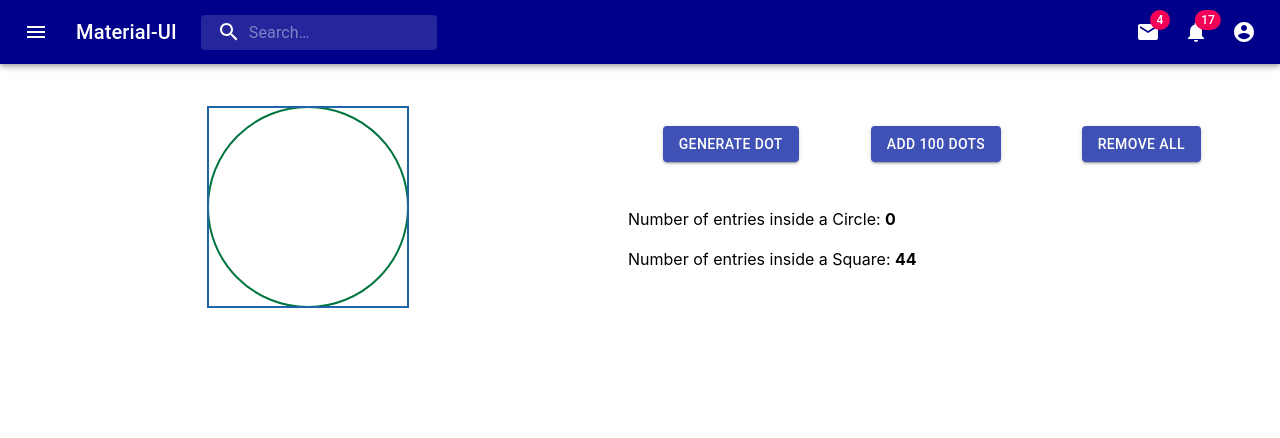
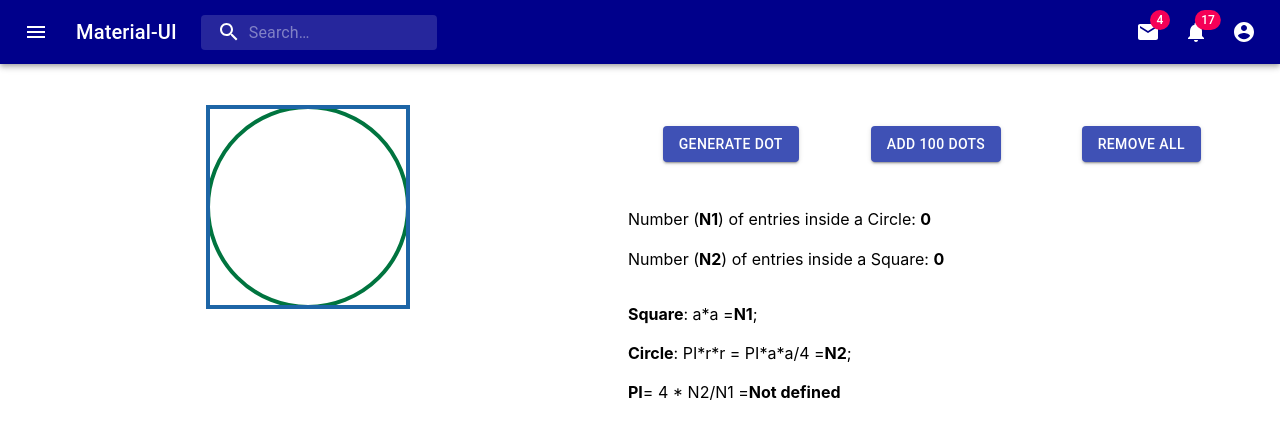
Before and after one commit to stefanaz/PIFinder, a React (Create React App) app: page / in a window 1280 px wide. Shown: the top 438 px of the page. Built offline with nearby package versions, Linux system fonts and the light colour scheme.

Commit message:
basic functionality added

```diff
--- a/src/components/layout/Body.js
+++ b/src/components/layout/Body.js
@@ -13,7 +13,11 @@ import styles from "./Body.module.css";
 
 const Body = ({ setDot, removeDots, dots }) => {
   const insideCircle = () => {
-    return dots.length;
+    return dots.filter(d => {
+      return (
+        Math.pow(d.x - 100, 2) + Math.pow(d.y - 100, 2) <= Math.pow(100, 2)
+      );
+    }).length;
   };
 
   const insideSquare = () => {
@@ -88,7 +92,8 @@ const Body = ({ setDot, removeDots, dots }) => {
           direction='row'
         >
           <p>
-            Number of entries inside a Circle: <strong>{insideCircle()}</strong>
+            Number (<strong>N1</strong>) of entries inside a Circle:{" "}
+            <strong>{insideCircle()}</strong>
           </p>
         </Grid>
         <Grid
@@ -98,8 +103,39 @@ const Body = ({ setDot, removeDots, dots }) => {
           direction='row'
         >
           <p>
-            Number of entries inside a Square: <strong>{44}</strong>
+            Number (<strong>N2</strong>) of entries inside a Square:{" "}
+            <strong>{insideSquare()}</strong>
           </p>
+        </Grid>
+        <Grid
+          container
+          spacing={3}
+          style={{ width: "100%", marginTop: "5%" }}
+          direction='row'
+        >
+          <strong>Square</strong>: a*a = <strong>N1</strong>;
+        </Grid>
+        <Grid
+          container
+          spacing={3}
+          style={{ width: "100%", marginTop: "5%" }}
+          direction='row'
+        >
+          <strong>Circle</strong>: PI*r*r = PI*a*a/4 = <strong>N2</strong>;
+        </Grid>
+
+        <Grid
+          container
+          spacing={3}
+          style={{ width: "100%", marginTop: "5%" }}
+          direction='row'
+        >
+          <strong>PI</strong> = 4 * N2/N1 ={" "}
+          <strong>
+            {insideSquare() !== 0
+              ? (4 * insideCircle()) / insideSquare()
+              : "Not defined"}
+          </strong>
         </Grid>
       </Grid>
     </Grid>
--- a/src/components/svg/MainSvg.js
+++ b/src/components/svg/MainSvg.js
@@ -45,7 +45,7 @@ class MakeCircles extends Component {
             r='100'
             fill='none'
             stroke='#00743F'
-            strokeWidth='2'
+            strokeWidth='4'
           />
           <Rect
             x='0'
@@ -54,7 +54,7 @@ class MakeCircles extends Component {
             height='200'
             fill='none'
             stroke='#1D65A6'
-            strokeWidth='2'
+            strokeWidth='4'
           />
           {this.props.dots.map(d => {
             return (
@@ -64,7 +64,7 @@ class MakeCircles extends Component {
                 cy={d.y}
                 r='1'
                 fill='lightgrey'
-                stroke='black'
+                stroke='lightgrey'
                 strokeWidth='1'
               />
             );
```
